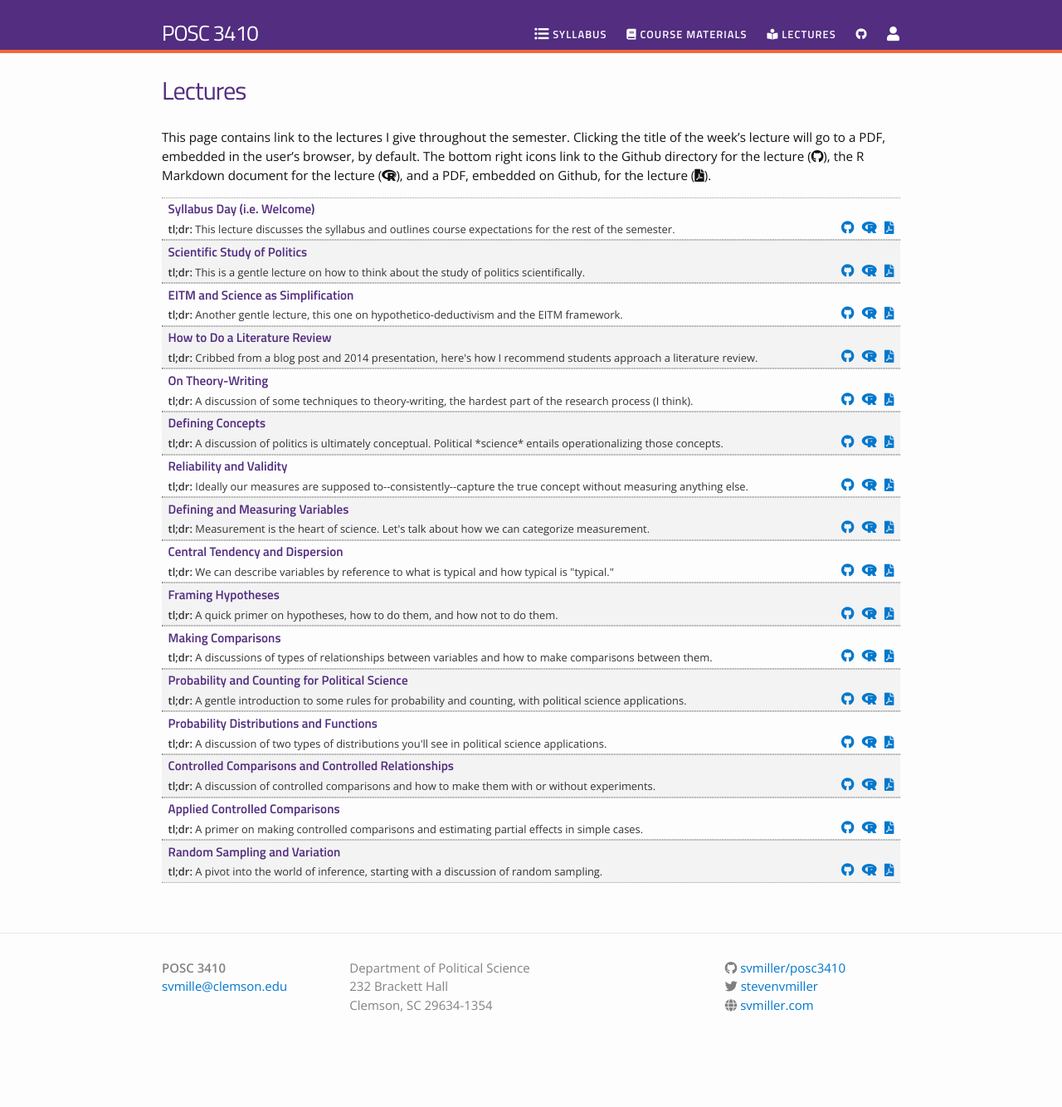
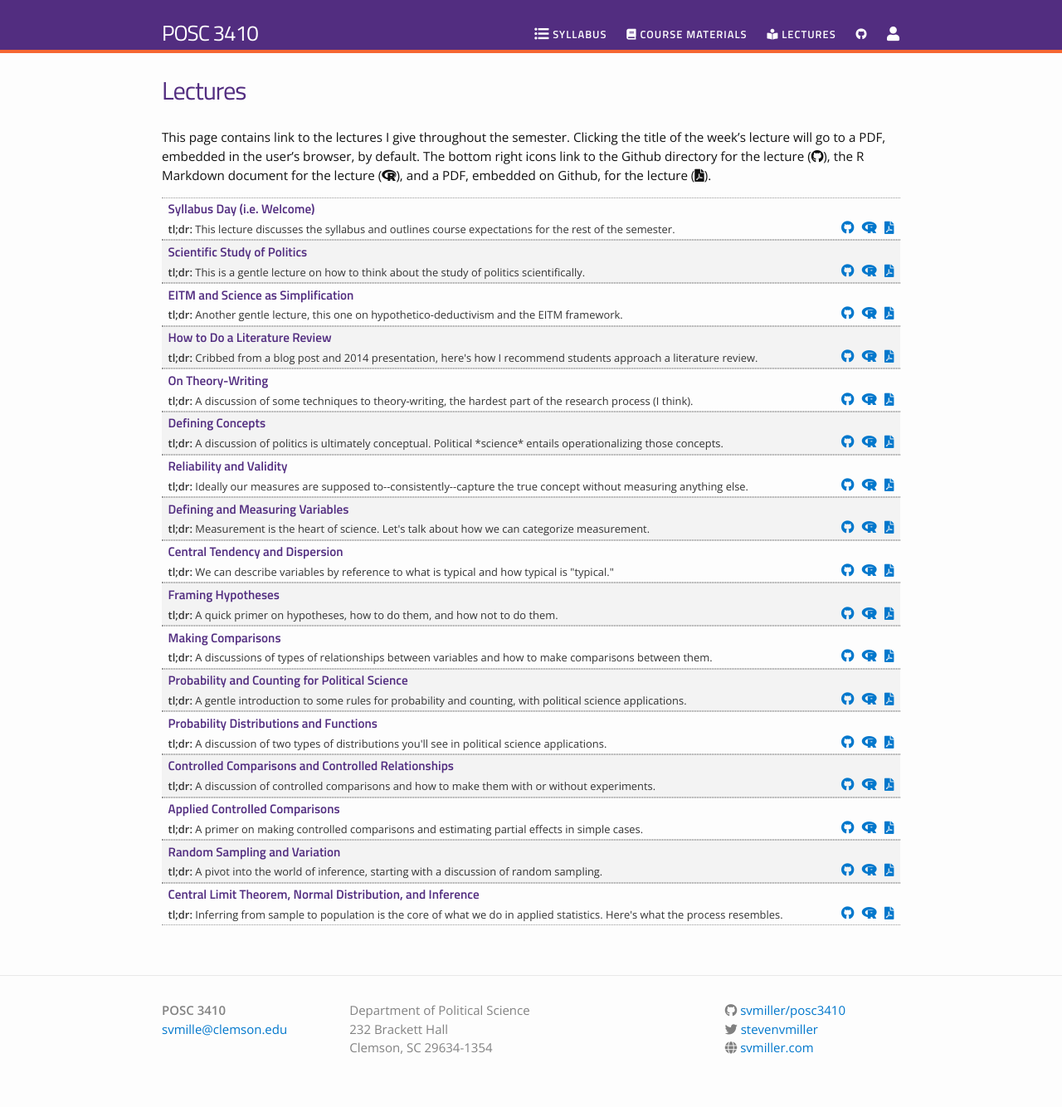
Before and after one commit to svmiller/posc3410, a Jekyll site: the page built from lectures.md, in a window 1280 px wide. Shown: the whole page at 83% size. Built offline with Jekyll 4.4.1, drawn with Linux system fonts in a browser that asks for light colours; nearby versions of some CDN libraries; before the commit the page ends 1282 px from its top, so only the background shows below that.

Commit message:
commit the lecture

```diff
--- a/_data/lectures.yml
+++ b/_data/lectures.yml
@@ -77,3 +77,8 @@
   filename: random-sampling-variation
   dirname: random-sampling-variation
   tldr: "A pivot into the world of inference, starting with a discussion of random sampling."
+
+- title: "Central Limit Theorem, Normal Distribution, and Inference"
+  filename: clt-nd-inference
+  dirname: clt-nd-inference
+  tldr: "Inferring from sample to population is the core of what we do in applied statistics. Here's what the process resembles."
```
